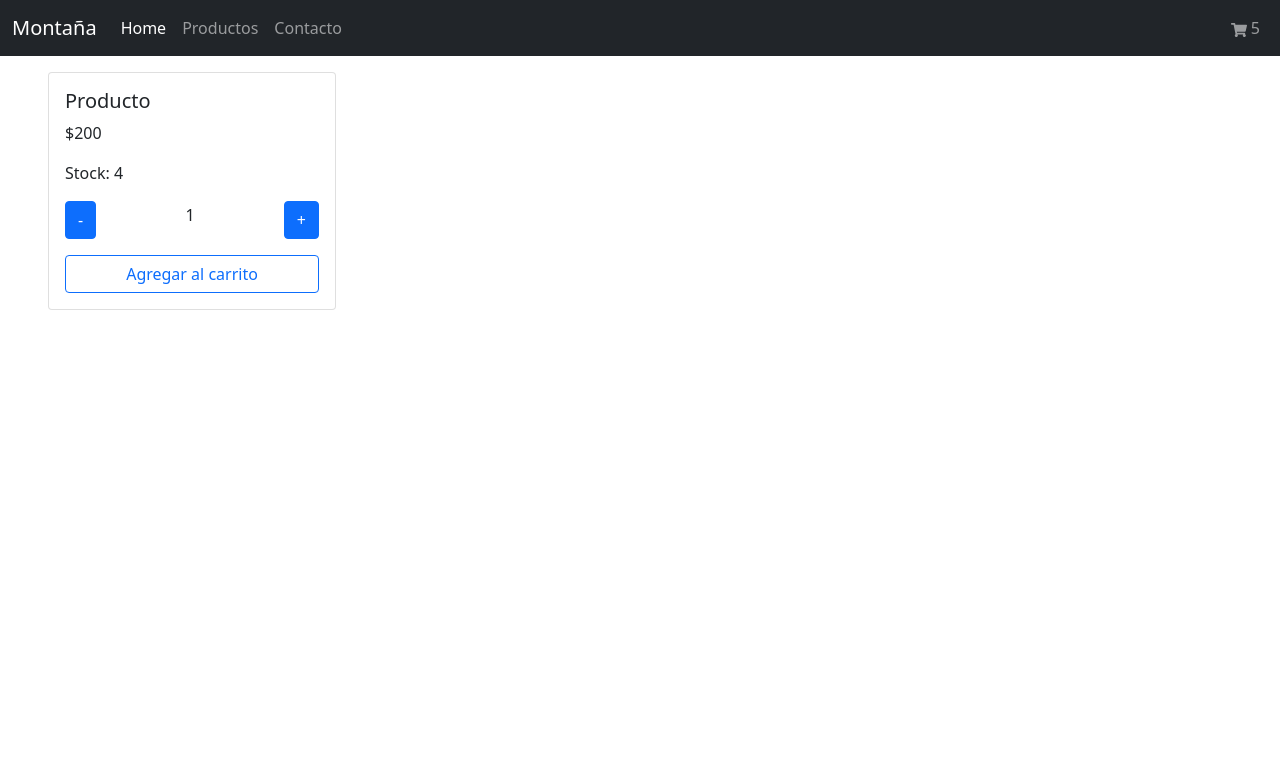
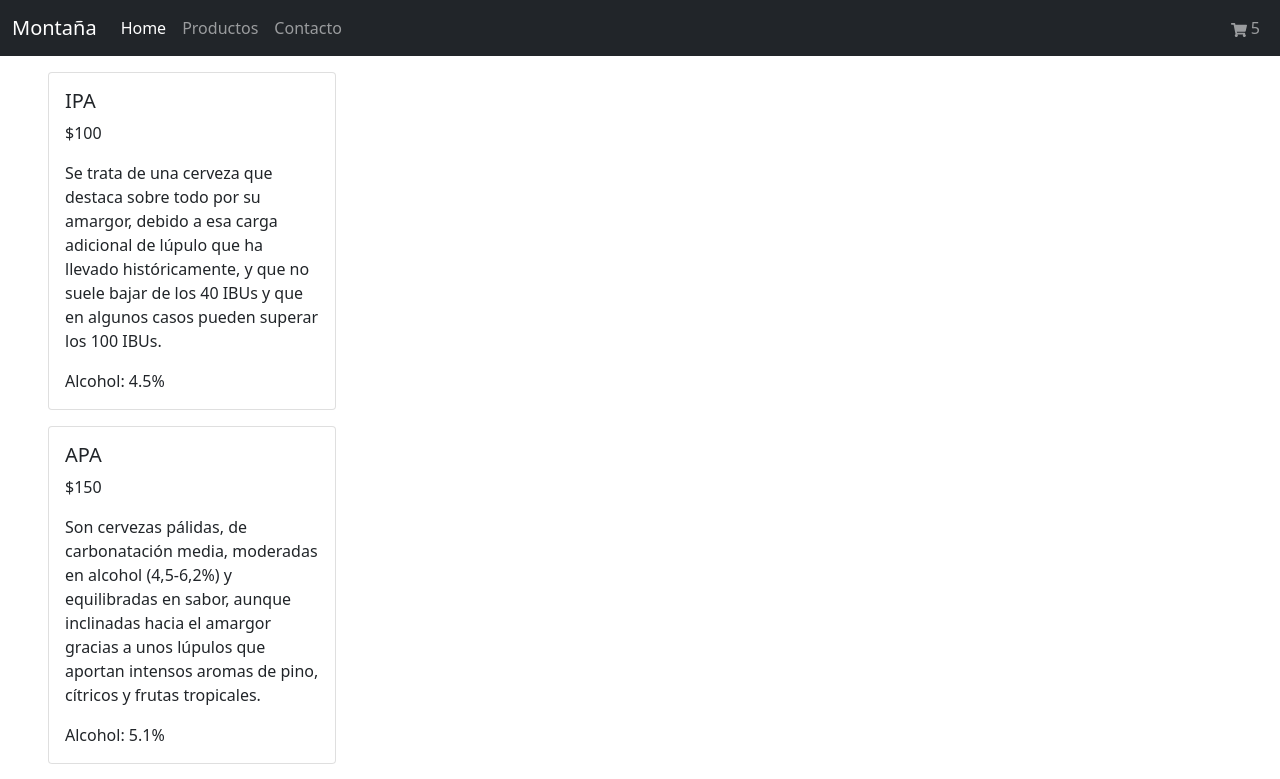
Before and after one commit to ulloazhector/rj, a React (Create React App) app: page / in a window 1280 px wide. Shown: the top 779 px of the page. Built offline with nearby package versions, Linux system fonts and the light colour scheme.

Commit message:
Desafío clase 6

```diff
--- /dev/null
+++ b/src/components/Item.jsx
@@ -0,0 +1,18 @@
+import React from 'react'
+
+const Item = ({item}) => {
+    return (
+        <li style={{listStyle: `none`, margin: 16, border: `none`}}>
+            <div className="card" style={{width: 288, marginBottom: 16}}>
+                <div className="card-body">
+                    <h5 className="card-title">{item.nombre}</h5>
+                    <p className="card-text">{item.precio}</p>
+                    <p className="card-text">{item.info}</p>
+                    <p className="card-text">Alcohol: {item.alcohol}</p>
+                </div>
+            </div>
+        </li>
+    )
+}
+
+export default Item
--- /dev/null
+++ b/src/components/ItemList.jsx
@@ -0,0 +1,38 @@
+import React, {useState, useEffect} from 'react'
+import Item from './Item'
+
+const ItemList = ({items}) => {
+
+    const [beers, setBeers] = useState([])
+
+
+    useEffect(() => {
+        const getProducts = new Promise ( (res, rej) => {
+
+            setTimeout(() => {
+
+                if (items.length > 0)
+                    res(items)
+                else
+                    rej(`No hay productos`)
+
+            }, 2000)
+
+        })
+
+        getProducts
+            .then(res => {setBeers(res)})
+            .catch(err => {console.log(err)})
+
+    }, [items])
+
+
+
+    return (
+        <ul>
+            { beers.map(beer => <Item key={beer.id} item={beer}/> ) }
+        </ul>
+    )
+}
+
+export default ItemList
--- a/src/components/ItemListContainer.js
+++ b/src/components/ItemListContainer.js
@@ -1,16 +1,18 @@
 import React from 'react'
 import ItemCount from './ItemCount'
+import ItemList from './ItemList'
 
 const ItemListContainer = () => {
+
+    const products = [
+        { id: 1, nombre: `IPA`, precio: `$100`, alcohol: `4.5%`, info: `Se trata de una cerveza que destaca sobre todo por su amargor, debido a esa carga adicional de lúpulo que ha llevado históricamente, y que no suele bajar de los 40 IBUs y que en algunos casos pueden superar los 100 IBUs.`},
+        { id: 2, nombre: `APA`, precio: `$150`, alcohol: `5.1%`, info: `Son cervezas pálidas, de carbonatación media, moderadas en alcohol (4,5-6,2%) y equilibradas en sabor, aunque inclinadas hacia el amargor gracias a unos lúpulos que aportan intensos aromas de pino, cítricos y frutas tropicales.`},
+        { id: 3, nombre: `Stout`, precio: `$200`, alcohol: `4.2%`, info: `Son cervezas amargas (aunque no demasiado, ya que oscilan entre 30 y 45 IBUs) y generalmente llevan toques a café y chocolate. Presentan poca o ninguna lupulización y suelen ser en general cervezas bastante secas.`},
+    ]
+
     return (
         <div>
-            <ul>
-                <li style={{listStyle: `none`, margin: 16}}>
-                    <div className="card" style={{width: 288}}>
-                        <ItemCount stock="4" initial="1" />
-                    </div>
-                </li>
-            </ul>
+            <ItemList items={products}/>
         </div>
     )
 }
```
